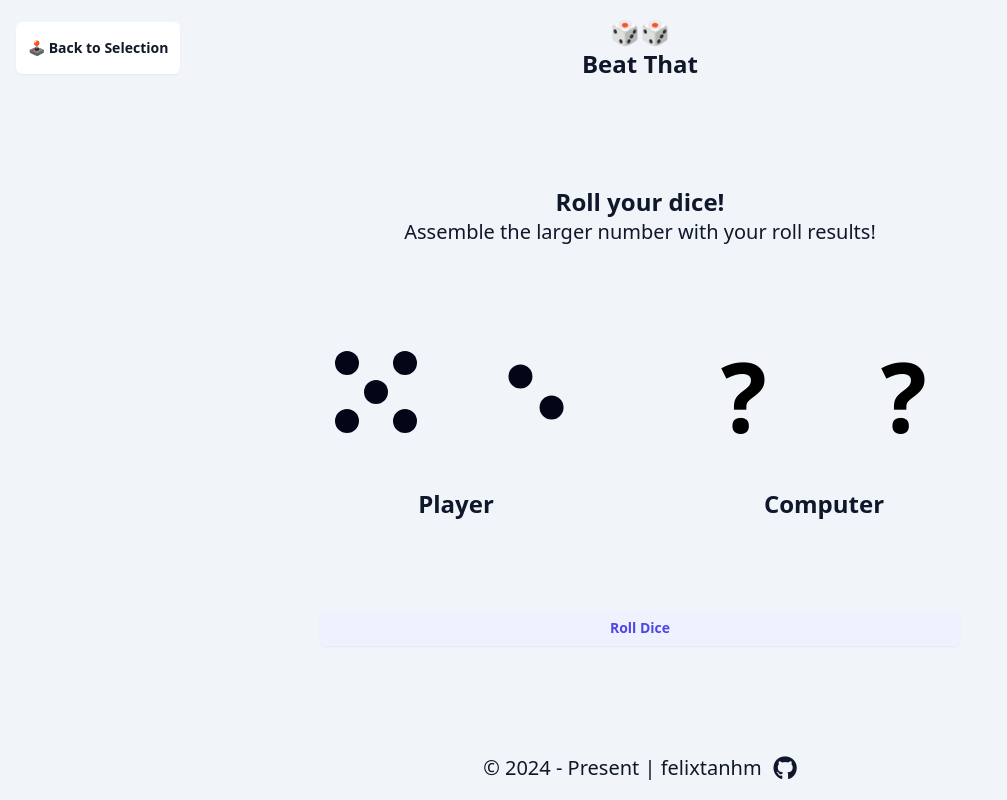
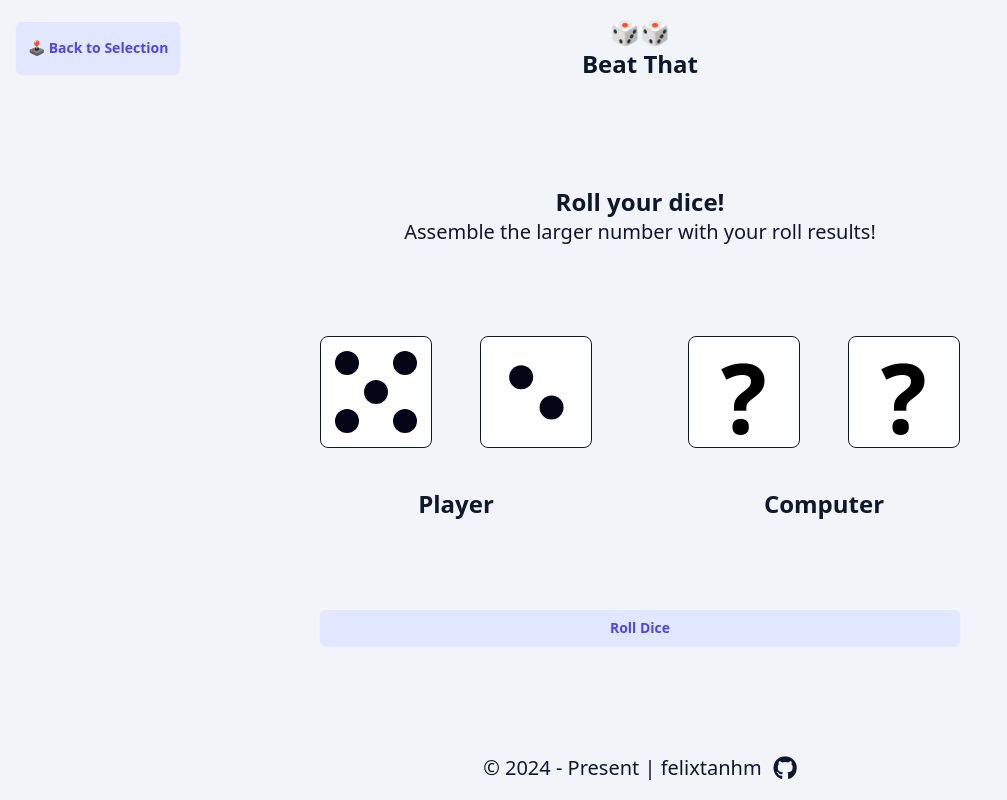
Before and after one commit to felixtanhm/game-arcade, a React (Vite) app: page /beatthat in a window 1280 px wide. Shown: the whole page, without its empty margins (0-1007 px from the left). Built offline with nearby package versions, Linux system fonts and the light colour scheme; a web font is replaced by a local one.

Commit message:
Changed colors for light mode

```diff
--- a/src/components/Button/Button.jsx
+++ b/src/components/Button/Button.jsx
@@ -16,8 +16,8 @@ function Button({
     primary:
       "bg-indigo-600 text-white hover:bg-indigo-500 focus-visible:outline-indigo-600 dark:bg-indigo-500 dark:hover:bg-indigo-400 dark:focus-visible:outline-indigo-500",
     secondary:
-      "bg-white text-gray-900 hover:bg-gray-50 dark:bg-white/10 dark:text-white dark:hover:bg-white/20",
-    soft: "bg-indigo-50 text-indigo-600 hover:bg-indigo-100 dark:bg-indigo-100 dark:hover:bg-indigo-50",
+      "bg-white text-slate-900 hover:bg-slate-50 dark:bg-white/10 dark:text-white dark:hover:bg-white/20",
+    soft: "bg-indigo-100 text-indigo-600 hover:bg-indigo-100 dark:bg-indigo-100 dark:hover:bg-indigo-50",
     ghost: "text-indigo-600 hover:bg-indigo-50 dark:hover:bg-indigo-100",
   };
 
--- a/src/components/DialogTW/DialogTW.jsx
+++ b/src/components/DialogTW/DialogTW.jsx
@@ -64,7 +64,7 @@ export default function DialogTW({
                 </div>
                 {/* Modal CTA */}
                 <div className="mt-5 flex flex-col gap-2 sm:mt-6 sm:grid sm:grid-flow-row-dense sm:grid-cols-2 sm:gap-3">
-                  <Button variant="secondary" type="link" href="/">
+                  <Button variant="soft" type="link" href="/">
                     🕹️ Back to Selection
                   </Button>
                   <Button
--- a/src/components/Dice/Dice.jsx
+++ b/src/components/Dice/Dice.jsx
@@ -11,7 +11,7 @@ function Dice({ value, showValue, rotate, onClick }) {
 
   return (
     <button
-      className={`${rotateClass} bg-slate-100 rounded-lg p-3 flex flex-col h-20 w-20 md:h-28 md:w-28`}
+      className={`${rotateClass} bg-white border border-slate-900 dark:bg-slate-100 dark:border-slate-100 rounded-lg p-3 flex flex-col h-20 w-20 md:h-28 md:w-28`}
       onClick={() => {
         onClick(value);
       }}
--- a/src/components/Nav/Nav.jsx
+++ b/src/components/Nav/Nav.jsx
@@ -21,7 +21,7 @@ function Nav({ route = "/" }) {
             return (
               <Link
                 key={game.route}
-                className="bg-white text-gray-900 hover:bg-gray-50 dark:bg-white/10 dark:text-white dark:hover:bg-white/20 w-full h-48 p-4 sm:p-8 rounded-lg flex flex-col gap-1 items-center justify-center text-center"
+                className="bg-indigo-100 text-slate-900 hover:bg-slate-50 dark:bg-white/10 dark:text-white dark:hover:bg-white/20 w-full h-48 p-4 sm:p-8 rounded-lg flex flex-col gap-1 items-center justify-center text-center"
                 to={game.route}
               >
                 <span>{game.emoji}</span>
@@ -42,12 +42,7 @@ function Nav({ route = "/" }) {
           <span className="font-bold text-2xl">{game.emoji}</span>
           <p className="font-bold text-xl sm:text-2xl">{game.title}</p>
         </div>
-        <Button
-          variant="secondary"
-          type="link"
-          href="/"
-          customStyles={"w-fit	py-4"}
-        >
+        <Button variant="soft" type="link" href="/" customStyles={"w-fit	py-4"}>
           🕹️ Back to Selection
         </Button>
       </div>
--- a/src/components/RockPaperScissors/RockPaperScissors.jsx
+++ b/src/components/RockPaperScissors/RockPaperScissors.jsx
@@ -117,7 +117,7 @@ function RockPaperScissors() {
             <button
               key={option}
               value={option}
-              className="bg-white text-gray-900 hover:bg-gray-50 dark:bg-white/10 dark:text-white dark:hover:bg-white/20 p-4 sm:p-8 md:p-10 rounded-lg text-4xl sm:text-6xl md:text-8xl"
+              className="bg-indigo-100 text-gray-900 hover:bg-gray-50 dark:bg-white/10 dark:text-white dark:hover:bg-white/20 p-4 sm:p-8 md:p-10 rounded-lg text-4xl sm:text-6xl md:text-8xl"
               onClick={handleOptionClick}
             >
               {option}
--- a/src/components/Wordle/GuessRow.jsx
+++ b/src/components/Wordle/GuessRow.jsx
@@ -8,9 +8,9 @@ function GuessRow({ guess }) {
       <div id="guessRow" className="grid grid-cols-5 gap-1">
         {letters.map((char) => {
           const statusColor = {
-            correct: "dark:bg-emerald-600/50",
-            incorrect: "dark:bg-white/20",
-            misplaced: "dark:bg-amber-400/50",
+            correct: "bg-emerald-400 dark:bg-emerald-600/50",
+            incorrect: "bg-slate-300 dark:bg-white/20",
+            misplaced: "bg-amber-400 dark:bg-amber-400/50",
           };
           return (
             <span
```
